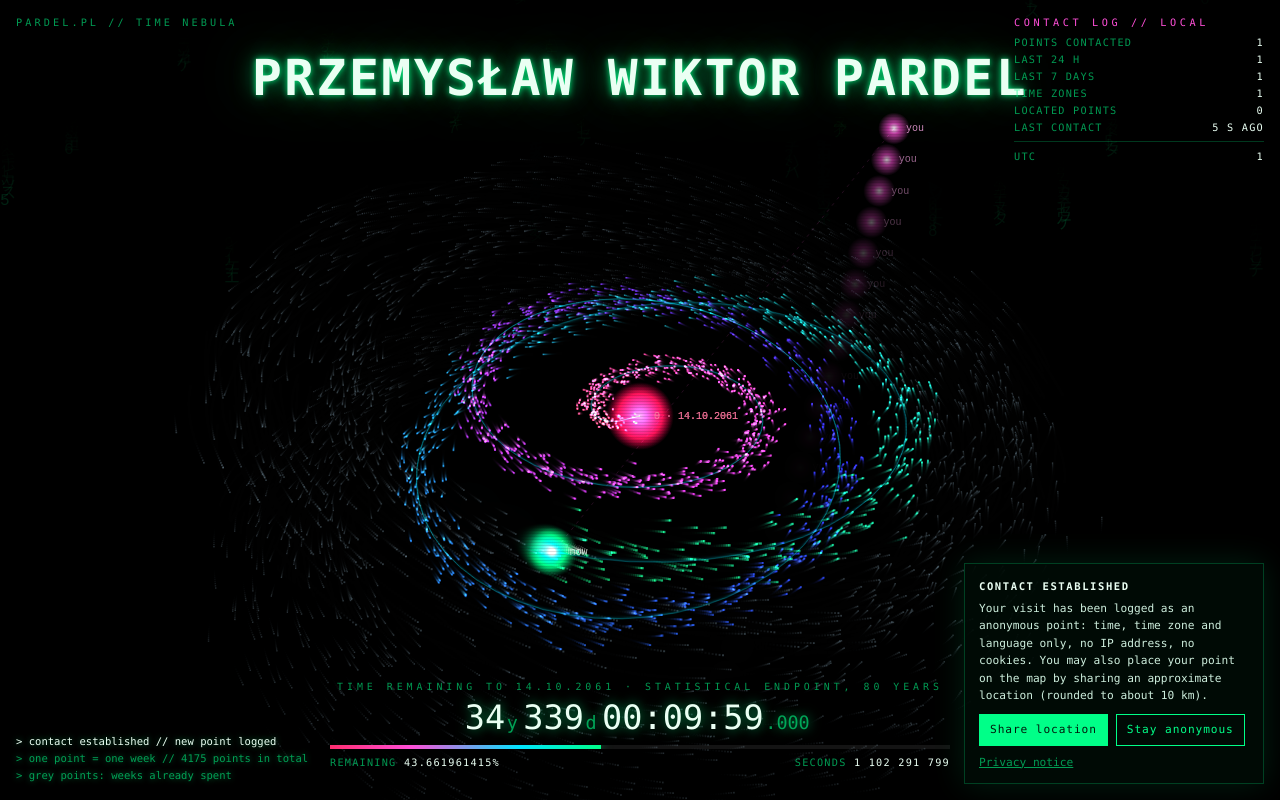
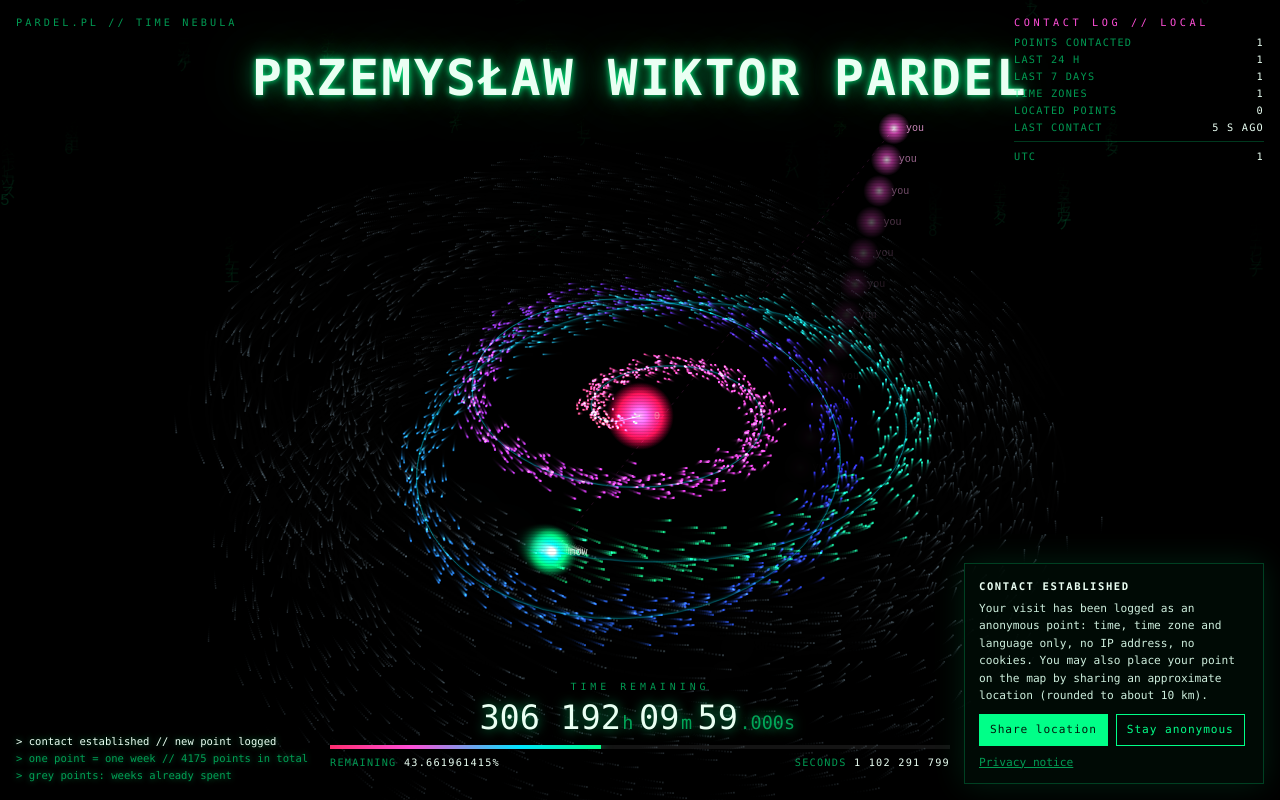
Before and after one commit to PrzemekPardel/pardel.pl, a plain HTML site: page index.html in a window 1280 px wide. Drawn offline with Linux system fonts and the light colour scheme; animation ran at ten frames a second.

Commit message:
Show remaining time in hours without target date

```diff
--- a/index.html
+++ b/index.html
@@ -203,7 +203,7 @@
   </aside>
 
   <section class="clock" aria-label="Time remaining">
-    <div class="cap">Time remaining to 14.10.2061 &middot; statistical endpoint, 80 years</div>
+    <div class="cap">Time remaining</div>
     <div class="big" id="cBig" aria-live="off">–</div>
     <div class="meter"><i id="cBar"></i></div>
     <div class="row"><span>Remaining <b id="cPct">–</b></span><span>Seconds <b id="cSec">–</b></span></div>
@@ -232,8 +232,8 @@
     // Leave empty to run without a server (the page then shows only the current visitor).
     var LOG_ENDPOINT = "";
 
-    var BIRTH = Date.UTC(1981, 9, 13, 23, 0, 0);   // 14.10.1981 00:00 Warsaw (CET)
-    var END   = Date.UTC(2061, 9, 13, 22, 0, 0);   // 14.10.2061 00:00 Warsaw (CEST)
+    var BIRTH = Date.UTC(1981, 9, 13, 23, 0, 0);
+    var END   = Date.UTC(2061, 9, 13, 22, 0, 0);
     var WEEK  = 7 * 864e5;
     var SPAN  = END - BIRTH;
 
@@ -420,7 +420,7 @@
         ctx.globalCompositeOperation = "source-over";
         ctx.font = "10px monospace"; ctx.textBaseline = "middle";
         ctx.fillStyle = "rgba(255,120,160,0.85)";
-        ctx.fillText("0 · 14.10.2061", z0.x + 14, z0.y);
+        ctx.fillText("0", z0.x + 14, z0.y);
         ctx.globalCompositeOperation = "lighter";
       }
 
@@ -491,21 +491,16 @@
     var cPct = document.getElementById("cPct"), cSec = document.getElementById("cSec");
     function pad(n, l) { n = String(n); while (n.length < l) n = "0" + n; return n; }
     function grp(n) { return String(n).replace(/\B(?=(\d{3})+(?!\d))/g, " "); }
-    function addYears(ms, y) { var d = new Date(ms); d.setUTCFullYear(d.getUTCFullYear() + y); return d.getTime(); }
     var lastShown = "";
 
     function updateClock(nowMs) {
       var rem = Math.max(0, END - nowMs);
-      var y = new Date(END).getUTCFullYear() - new Date(nowMs).getUTCFullYear();
-      var anchor = addYears(nowMs, y);
-      while (y > 0 && anchor > END) { y--; anchor = addYears(nowMs, y); }
-      var r = Math.max(0, END - anchor);
-      var d = Math.floor(r / 864e5); r -= d * 864e5;
-      var hh = Math.floor(r / 36e5); r -= hh * 36e5;
+      var hh = Math.floor(rem / 36e5);
+      var r = rem - hh * 36e5;
       var mm = Math.floor(r / 6e4); r -= mm * 6e4;
       var ss = Math.floor(r / 1000); var ms = Math.floor(r - ss * 1000);
-      var html = y + "<small>y</small>" + pad(d, 3) + "<small>d</small>" + pad(hh, 2) + ":" + pad(mm, 2) + ":" + pad(ss, 2) +
-                 "<small>." + pad(ms, 3) + "</small>";
+      var html = grp(hh) + "<small>h</small>" + pad(mm, 2) + "<small>m</small>" + pad(ss, 2) +
+                 "<small>." + pad(ms, 3) + "s</small>";
       if (html !== lastShown) { cBig.innerHTML = html; lastShown = html; }
       var frac = rem / SPAN;
       cBar.style.width = (frac * 100).toFixed(4) + "%";
@@ -537,7 +532,7 @@
       ["grey points: weeks already spent", ""],
       ["bright points: weeks still ahead", "hot"],
       ["the spiral converges on zero", ""],
-      ["destination: 14.10.2061", "warn"],
+      ["remaining time tends to zero", "warn"],
       ["each visitor is logged as a point of contact", "hot"],
       ["time does not pause for either of us", ""],
       ["awaiting launch of pardel.pl", "hot"]
```
